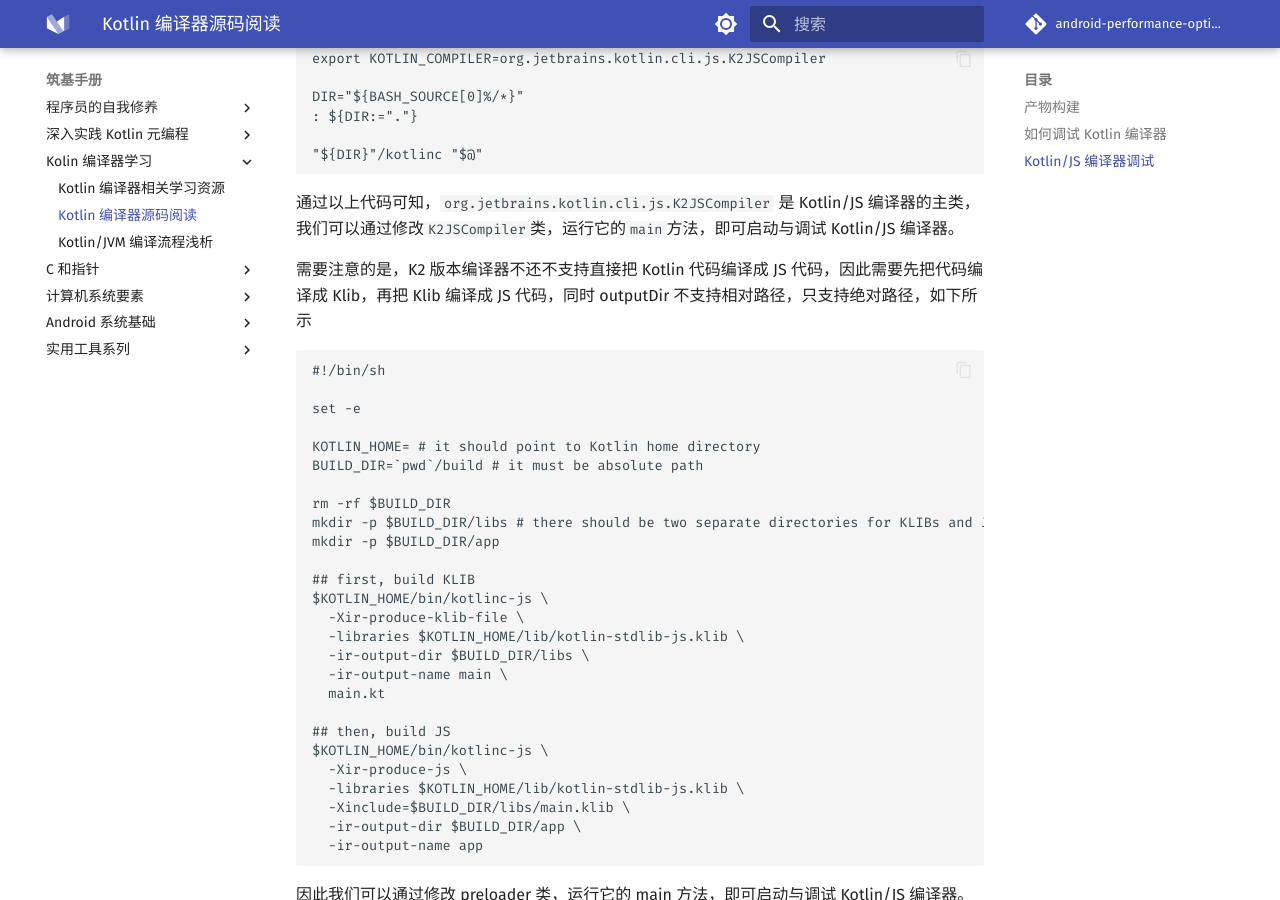
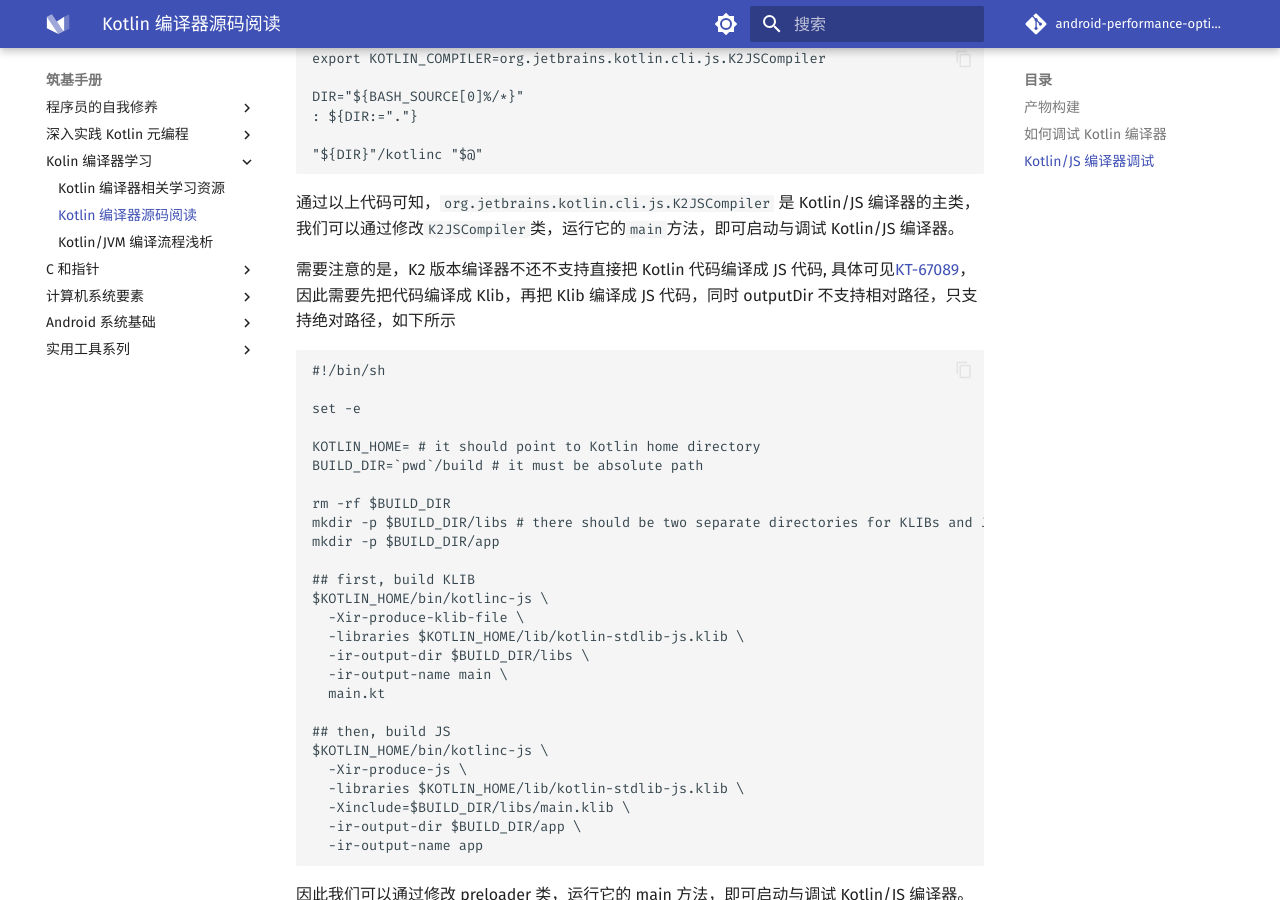
Before and after one commit to android-performance-optimization/homepage, an MkDocs documentation site: the page built from docs/foundation/kotlin-compiler-learn/kotlin-compiler-start.md, in a window 1280 px wide and 900 px high, scrolled down 1169 px. Built offline with MkDocs 1.6.1 and Material for MkDocs 9.7.7, drawn with Linux system fonts in a browser that asks for light colours; comment, search, counter and statistics services are not loaded.

Commit message:
MOD: kotlin js start

````diff
--- a/docs/foundation/kotlin-compiler-learn/kotlin-compiler-start.md
+++ b/docs/foundation/kotlin-compiler-learn/kotlin-compiler-start.md
@@ -53,7 +53,7 @@ DIR="${BASH_SOURCE[0]%/*}"
 
 通过以上代码可知，`org.jetbrains.kotlin.cli.js.K2JSCompiler` 是 Kotlin/JS 编译器的主类，我们可以通过修改`K2JSCompiler`类，运行它的`main`方法，即可启动与调试 Kotlin/JS 编译器。
 
-需要注意的是，K2 版本编译器不还不支持直接把 Kotlin 代码编译成 JS 代码，因此需要先把代码编译成 Klib，再把 Klib 编译成 JS 代码，同时 outputDir 不支持相对路径，只支持绝对路径，如下所示
+需要注意的是，K2 版本编译器不还不支持直接把 Kotlin 代码编译成 JS 代码, 具体可见[KT-67089](https://youtrack.jetbrains.com/issue/KT-67089/K-JS-CLI-Compiling-.kt-.js-in-one-shot-is-not-possible)，因此需要先把代码编译成 Klib，再把 Klib 编译成 JS 代码，同时 outputDir 不支持相对路径，只支持绝对路径，如下所示
 
 ```
 #!/bin/sh
````
